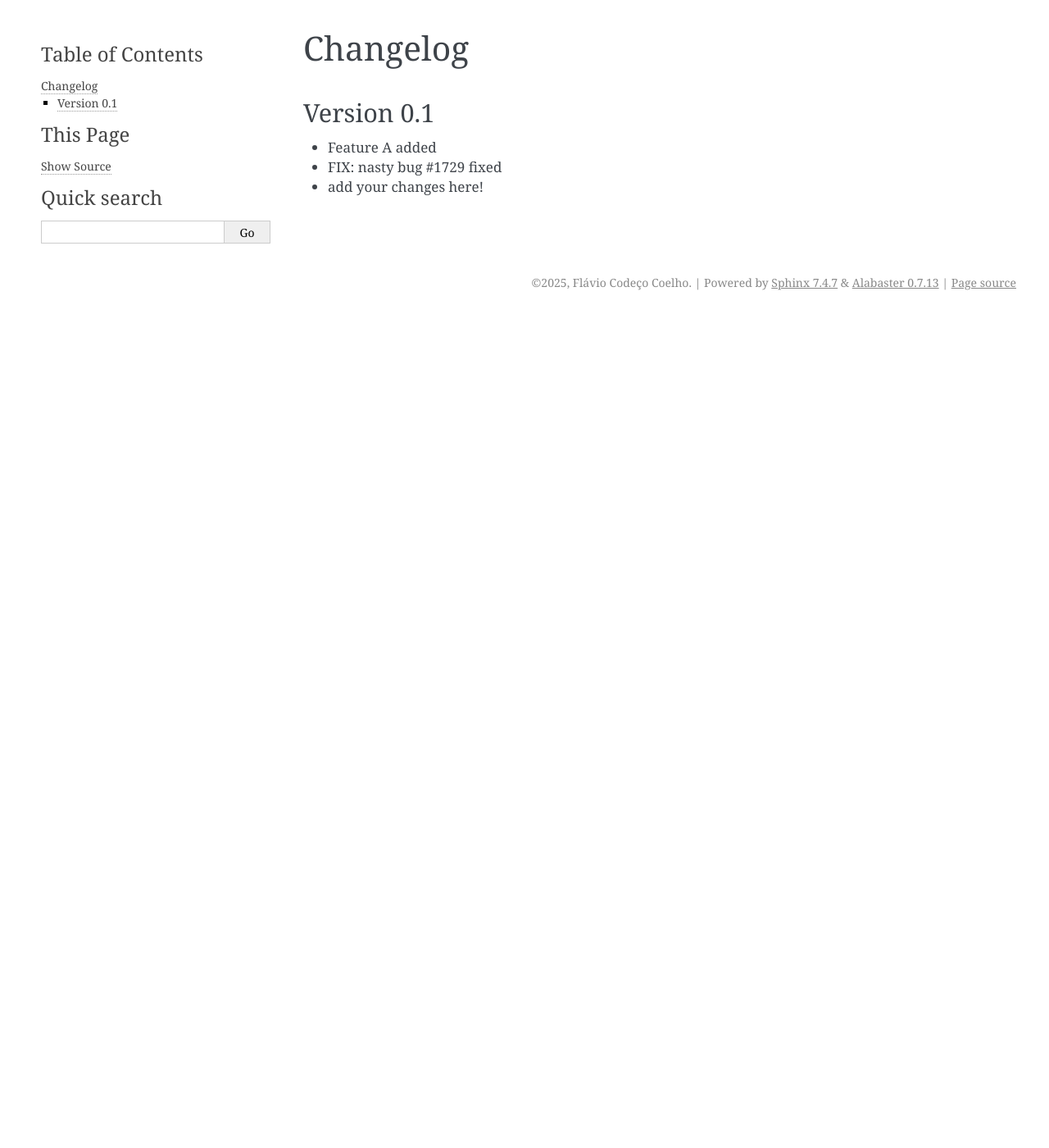
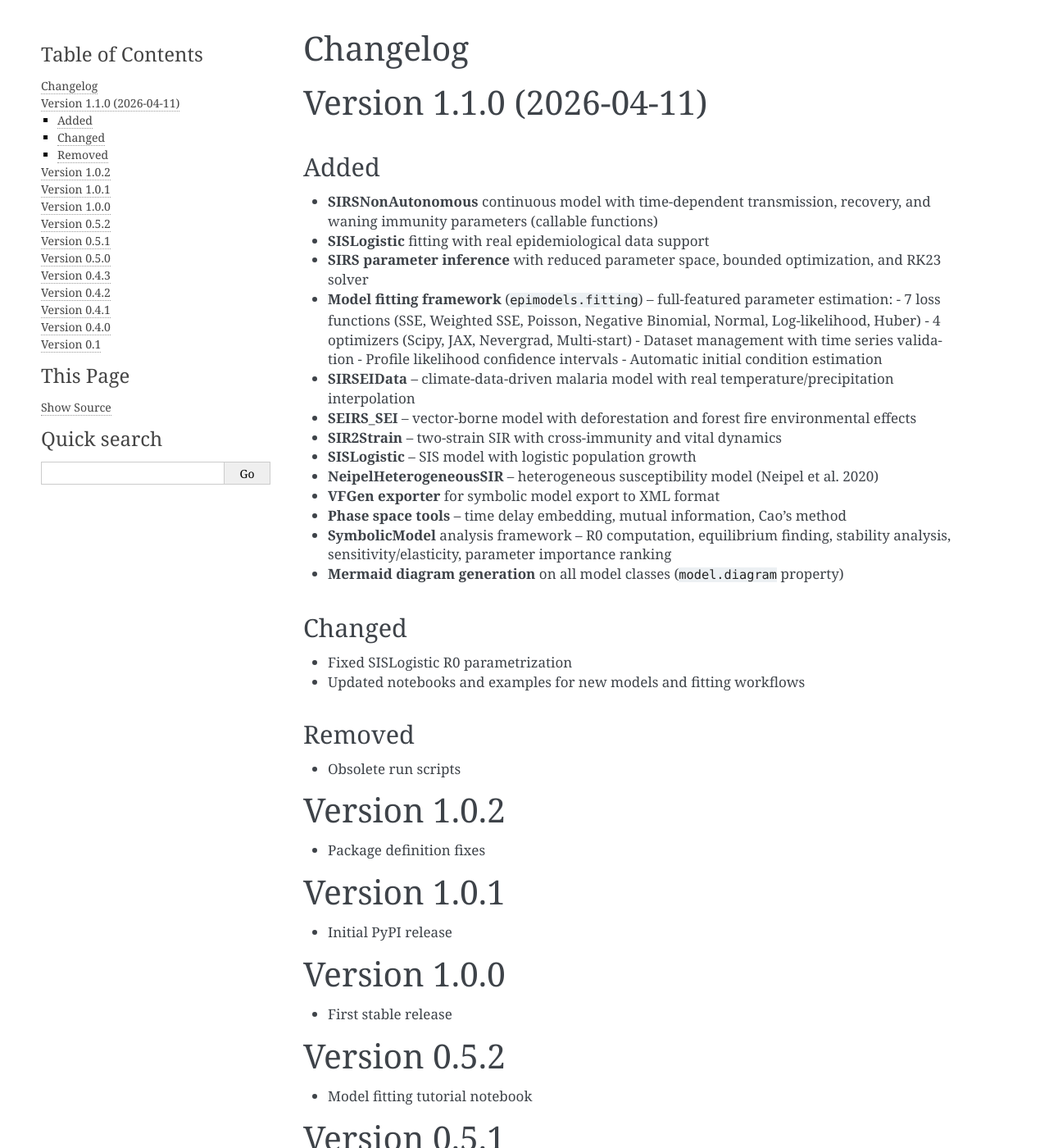
Before and after one commit to fccoelho/epimodels, a Sphinx documentation site: the page built from docs/changelog.rst, in a window 1280 px wide and 1400 px high. Shown: the whole window at 82% size. Built offline with Sphinx 7.4.7, drawn with Linux system fonts in a browser that asks for light colours; pages that are not in the unit, such as notebooks, are missing from menus; some of the changed text lies outside the part shown.

Commit message:
docs: update documentation for v1.1.0 release
- Rewrite README with complete feature overview, model tables, fitting guide
- Update CHANGELOG with v1.1.0 release notes (new models, fitting framework)
- Add docs/fitting.rst page for parameter inference documentation
- Update docs/index.rst with all new models and example notebooks
- Update AUTHORS.rst with all contributors
- Bump version to 1.1.0 in pyproject.toml

```diff
--- a/AUTHORS.rst
+++ b/AUTHORS.rst
@@ -3,3 +3,8 @@ Contributors
 ============
 
 * Flávio Codeço Coelho <fccoelho@gmail.com>
+* Atílio Leitão Pellegrino <226756219+AtilioLP@users.noreply.github.com>
+* Beatriz Laiate <beatrizlaiate@gmail.com>
+* Darlan Augusto Farias Araujo <85203632+Darlan369@users.noreply.github.com>
+* Joyce Figueiró <joycinh@gmail.com>
+* RaphaLevy <raphael.levy147@gmail.com>
--- a/CHANGELOG.rst
+++ b/CHANGELOG.rst
@@ -1,10 +1,98 @@
-=========
+.. _changes:
+
 Changelog
 =========
 
+Version 1.1.0 (2026-04-11)
+==========================
+
+Added
+-----
+
+* **SIRSNonAutonomous** continuous model with time-dependent transmission, recovery, and waning immunity parameters (callable functions)
+* **SISLogistic** fitting with real epidemiological data support
+* **SIRS parameter inference** with reduced parameter space, bounded optimization, and RK23 solver
+* **Model fitting framework** (``epimodels.fitting``) -- full-featured parameter estimation:
+  - 7 loss functions (SSE, Weighted SSE, Poisson, Negative Binomial, Normal, Log-likelihood, Huber)
+  - 4 optimizers (Scipy, JAX, Nevergrad, Multi-start)
+  - Dataset management with time series validation
+  - Profile likelihood confidence intervals
+  - Automatic initial condition estimation
+* **SIRSEIData** -- climate-data-driven malaria model with real temperature/precipitation interpolation
+* **SEIRS_SEI** -- vector-borne model with deforestation and forest fire environmental effects
+* **SIR2Strain** -- two-strain SIR with cross-immunity and vital dynamics
+* **SISLogistic** -- SIS model with logistic population growth
+* **NeipelHeterogeneousSIR** -- heterogeneous susceptibility model (Neipel et al. 2020)
+* **VFGen exporter** for symbolic model export to XML format
+* **Phase space tools** -- time delay embedding, mutual information, Cao's method
+* **SymbolicModel** analysis framework -- R0 computation, equilibrium finding, stability analysis, sensitivity/elasticity, parameter importance ranking
+* **Mermaid diagram generation** on all model classes (``model.diagram`` property)
+
+Changed
+-------
+
+* Fixed SISLogistic R0 parametrization
+* Updated notebooks and examples for new models and fitting workflows
+
+Removed
+-------
+
+* Obsolete run scripts
+
+Version 1.0.2
+=============
+
+* Package definition fixes
+
+Version 1.0.1
+=============
+
+* Initial PyPI release
+
+Version 1.0.0
+=============
+
+* First stable release
+
+Version 0.5.2
+=============
+
+* Model fitting tutorial notebook
+
+Version 0.5.1
+=============
+
+* SIRS non-autonomous model corrections
+
+Version 0.5.0
+=============
+
+* Validation framework implementation
+* Rich parameter specifications
+
+Version 0.4.3
+=============
+
+* Minor bug fixes
+
+Version 0.4.2
+=============
+
+* SEIRS-SEI model with environmental factors
+
+Version 0.4.1
+=============
+
+* Solver interface improvements
+
+Version 0.4.0
+=============
+
+* Diffrax/JAX solver support
+* Performance benchmarks
+
 Version 0.1
-===========
+==========
 
-- Feature A added
-- FIX: nasty bug #1729 fixed
-- add your changes here!
+* Feature A added
+* FIX: nasty bug #1729 fixed
--- /dev/null
+++ b/docs/fitting.rst
@@ -0,0 +1,138 @@
+Model Fitting
+=============
+
+Epimodels provides a comprehensive parameter inference framework through the ``epimodels.fitting`` module. It allows you to fit model parameters to observed epidemiological data using a variety of loss functions and optimization algorithms.
+
+Quick Start
+------------
+
+.. code-block:: python
+
+    from epimodels.continuous import SIR
+    from epimodels.fitting import fit_model, Dataset
+
+    model = SIR()
+    dataset = Dataset()
+    dataset.add_series("I", times=[0, 1, 2, 3, 5, 7, 10], values=[1, 3, 8, 20, 50, 80, 60])
+
+    result = fit_model(
+        model, dataset,
+        params={"beta": (0.1, 5.0), "gamma": (0.01, 1.0)},
+        initial_conditions=[1000, 1, 0],
+        time_range=[0, 10],
+    )
+    print(result.best_params)  # {'beta': ..., 'gamma': ...}
+    print(result.loss)         # Final loss value
+    result.fitted_model.plot_traces()
+
+Dataset Management
+------------------
+
+The :class:`~epimodels.fitting.Dataset` class manages observed data:
+
+.. code-block:: python
+
+    from epimodels.fitting import Dataset
+
+    dataset = Dataset()
+    dataset.add_series("I", times=[0, 1, 2, 3], values=[1, 5, 20, 50])
+
+    # From pandas DataFrame
+    dataset.from_dataframe(df, time_col="date", value_col="cases", state_var="I")
+
+    # With uncertainty
+    dataset.add_series("I", times=[0, 1, 2], values=[1, 5, 20], uncertainty=[0.5, 2, 5])
+
+Loss Functions
+--------------
+
+Choose an appropriate loss function for your data type:
+
+.. list-table::
+   :header-rows: 1
+   :widths: 30 70
+
+   * - Loss Function
+     - Best For
+   * - :class:`~epimodels.fitting.SumOfSquaredErrors`
+     - General purpose, default choice
+   * - :class:`~epimodels.fitting.WeightedSSE`
+     - When some state variables are more important
+   * - :class:`~epimodels.fitting.PoissonLikelihood`
+     - Count data (case reports)
+   * - :class:`~epimodels.fitting.NegativeBinomialLikelihood`
+     - Overdispersed count data
+   * - :class:`~epimodels.fitting.NormalLikelihood`
+     - Continuous data with Gaussian noise
+   * - :class:`~epimodels.fitting.HuberLoss`
+     - Robust to outliers
+   * - :class:`~epimodels.fitting.CustomLoss`
+     - User-defined objectives
+
+Optimizers
+----------
+
+.. list-table::
+   :header-rows: 1
+   :widths: 25 35 40
+
+   * - Optimizer
+     - Methods
+     - Notes
+   * - :class:`~epimodels.fitting.ScipyOptimizer`
+     - L-BFGS-B, BFGS, Nelder-Mead, Powell, differential_evolution
+     - CPU, most methods available
+   * - :class:`~epimodels.fitting.JAXOptimizer`
+     - Adam, SGD, RMSprop
+     - GPU-accelerated via JAX
+   * - :class:`~epimodels.fitting.NevergradOptimizer`
+     - Derivative-free algorithms
+     - No gradients needed
+   * - :class:`~epimodels.fitting.MultiStartOptimizer`
+     - Multi-start with Latin Hypercube / Sobol sampling
+     - Avoids local minima
+
+Advanced Usage
+--------------
+
+Multi-start optimization:
+
+.. code-block:: python
+
+    from epimodels.fitting import ModelFitter, MultiStartOptimizer, ScipyOptimizer
+
+    fitter = ModelFitter(
+        model=SIR(),
+        dataset=dataset,
+        params={"beta": (0.1, 5.0), "gamma": (0.01, 1.0)},
+    )
+    fitter.set_optimizer(MultiStartOptimizer(
+        base_optimizer=ScipyOptimizer(method="L-BFGS-B"),
+        n_starts=10,
+    ))
+    result = fitter.fit()
+
+Profile likelihood for confidence intervals:
+
+.. code-block:: python
+
+    result = fitter.fit()
+    ci = fitter.profile_likelihood("beta", result.best_params)
+    print(f"beta 95% CI: {ci.lower_bound:.3f} - {ci.upper_bound:.3f}")
+
+Examples
+--------
+
+See the Jupyter notebooks for detailed examples:
+
+* **Model_Fitting.ipynb** -- Basic fitting workflow
+* **SISLogistic_fitting.ipynb** -- Fitting SISLogistic model
+* **SISLogistic_fitting_real_data.ipynb** -- Fitting with real epidemiological data
+* **SIRS_parameter_inference.ipynb** -- SIRS inference with bounded optimization
+
+API Reference
+-------------
+
+.. automodule:: epimodels.fitting
+   :members:
+   :undoc-members:
--- a/pyproject.toml
+++ b/pyproject.toml
@@ -1,6 +1,6 @@
 [project]
 name = "epimodels"
-version = "1.0.2"
+version = "1.1.0"
 description = "Library of mathematical epidemic models for use in simulation studies and inference."
 authors = [
     {name="Flávio Codeço Coelho",  email = "fccoelho@gmail.com"}
```
Also changed, not shown: README.md (+137 -35 lines), docs/index.rst (+60 -26 lines).
